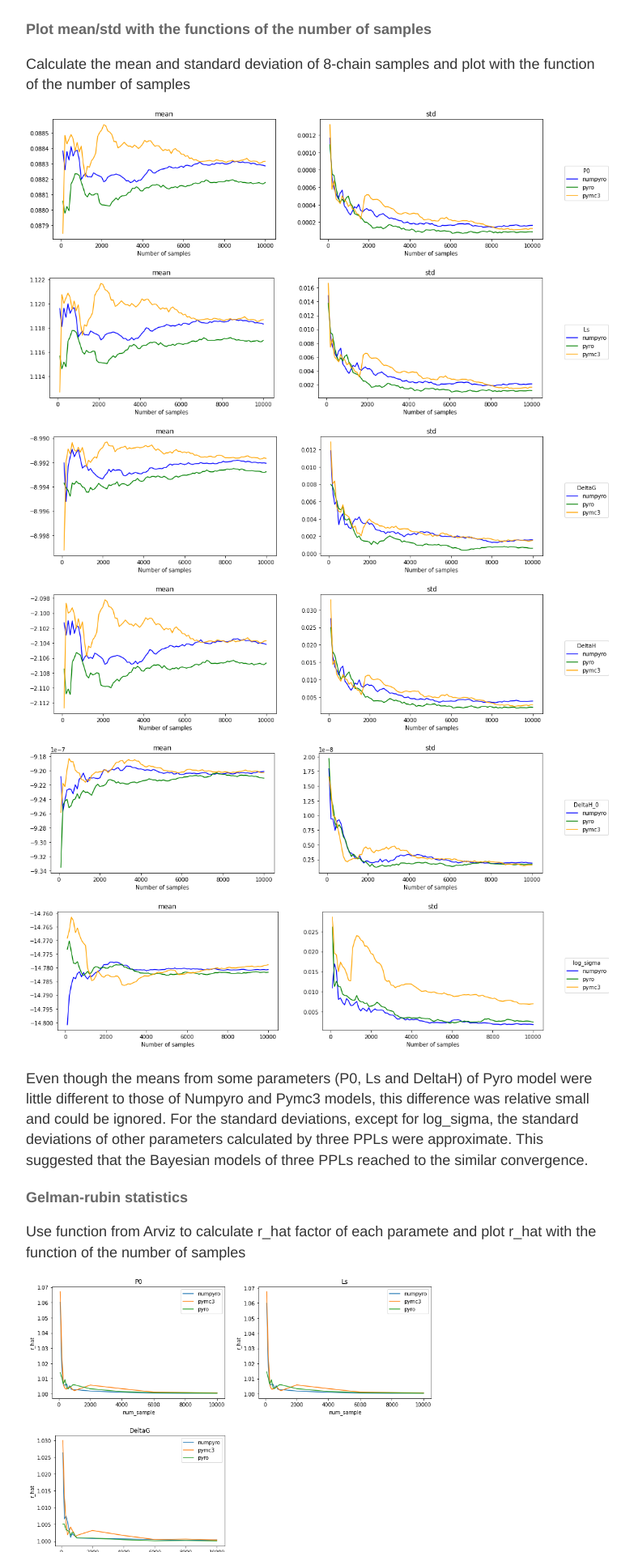
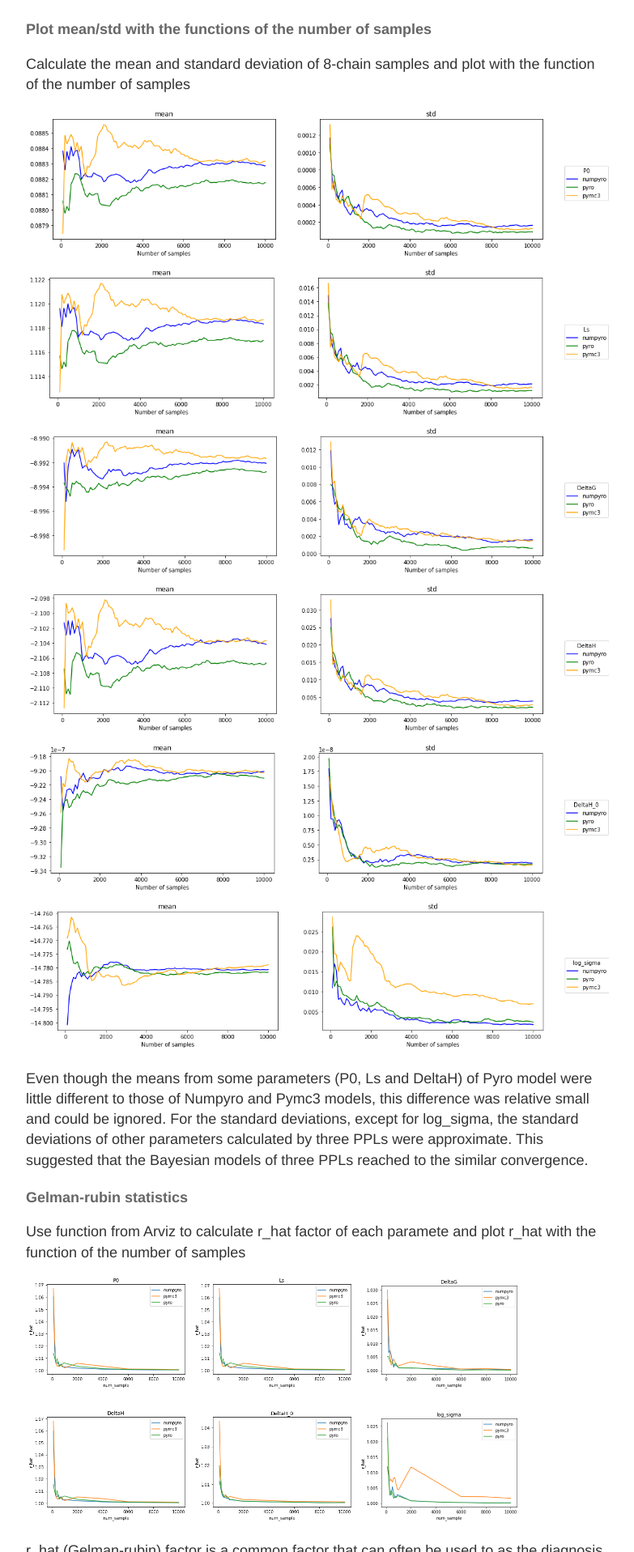
Before and after one commit to vanngocthuyla/Data_Analysis, a Jekyll site: the page built from pages/bayesian/PPLs_ITC.md, in a window 1280 px wide. Shown: the part 4483-6400 px from the top of the page at 81% size, without its empty margins (248-1031 px from the left). Built offline with Jekyll 4.4.1, drawn with Linux system fonts in a browser that asks for light colours; our own code applies the rules of GitHub Pages for plain Markdown files.

Commit message:
Update PPLs_ITC.md

```diff
--- a/pages/bayesian/PPLs_ITC.md
+++ b/pages/bayesian/PPLs_ITC.md
@@ -101,15 +101,15 @@
 Use function from Arviz to calculate r_hat factor of each paramete and plot r_hat with the function of the number of samples
 
 <p float="center">
-  <img src="https://vanngocthuyla.github.io/Data_Analysis/images/bayesian/rhat_P0.png" width="250" />
-  <img src="https://vanngocthuyla.github.io/Data_Analysis/images/bayesian/rhat_Ls.png" width="250" />
-  <img src="https://vanngocthuyla.github.io/Data_Analysis/images/bayesian/rhat_DeltaG.png" width="250" />
+  <img src="https://vanngocthuyla.github.io/Data_Analysis/images/bayesian/rhat_P0.png" width="200" />
+  <img src="https://vanngocthuyla.github.io/Data_Analysis/images/bayesian/rhat_Ls.png" width="200" />
+  <img src="https://vanngocthuyla.github.io/Data_Analysis/images/bayesian/rhat_DeltaG.png" width="200" />
 </p>
 
 <p float="center">
-  <img src="https://vanngocthuyla.github.io/Data_Analysis/images/bayesian/rhat_DeltaH.png" width="250" />
-  <img src="https://vanngocthuyla.github.io/Data_Analysis/images/bayesian/rhat_DeltaH_0.png" width="250" />
-  <img src="https://vanngocthuyla.github.io/Data_Analysis/images/bayesian/rhat_log_sigma.png" width="250" />
+  <img src="https://vanngocthuyla.github.io/Data_Analysis/images/bayesian/rhat_DeltaH.png" width="200" />
+  <img src="https://vanngocthuyla.github.io/Data_Analysis/images/bayesian/rhat_DeltaH_0.png" width="200" />
+  <img src="https://vanngocthuyla.github.io/Data_Analysis/images/bayesian/rhat_log_sigma.png" width="200" />
 </p>
 
 r_hat (Gelman-rubin) factor is a common factor that can often be used to as the diagnosis for the convergence of the Bayesian model. From the above plots, except for r_hat calculated from the sampling of log_sigma of Pymc3 model was little different to those of Numpyro and Pyro models, the r_hat factors of other parameters from three PPLs were nearly equal to 1, pointing out that there was no difference between the multiple Markov chains of each PPL.
```
